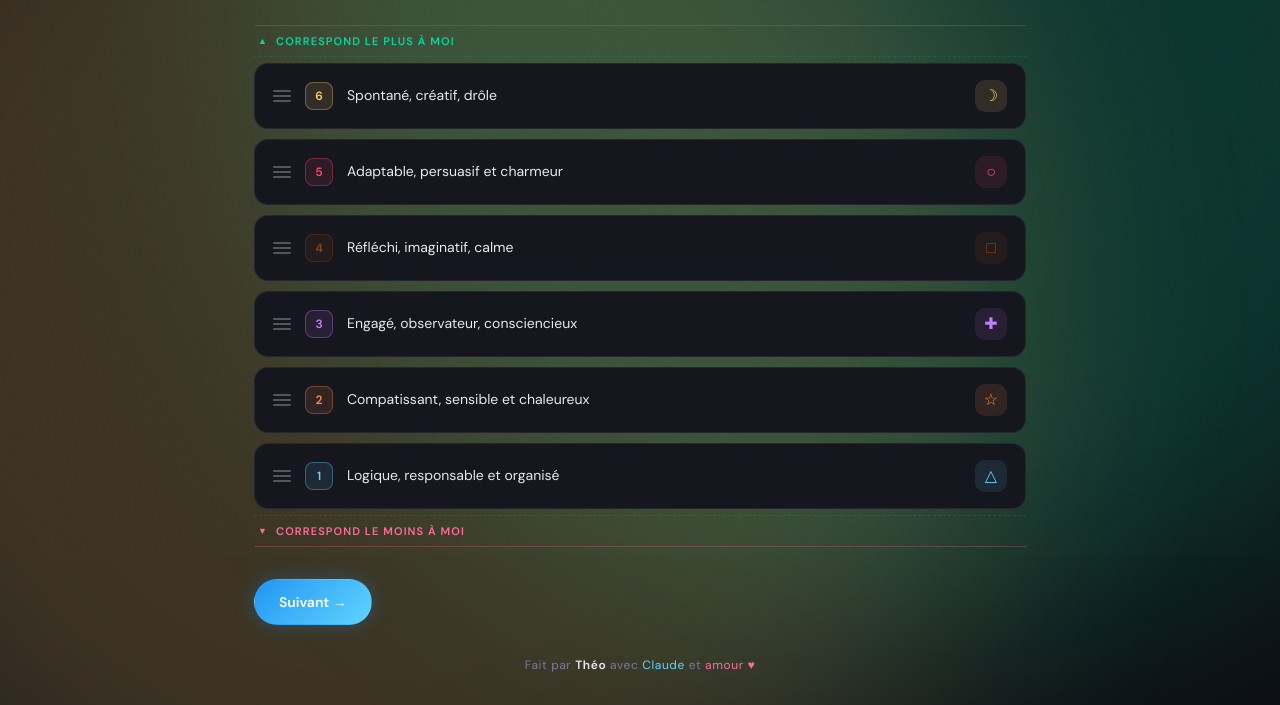
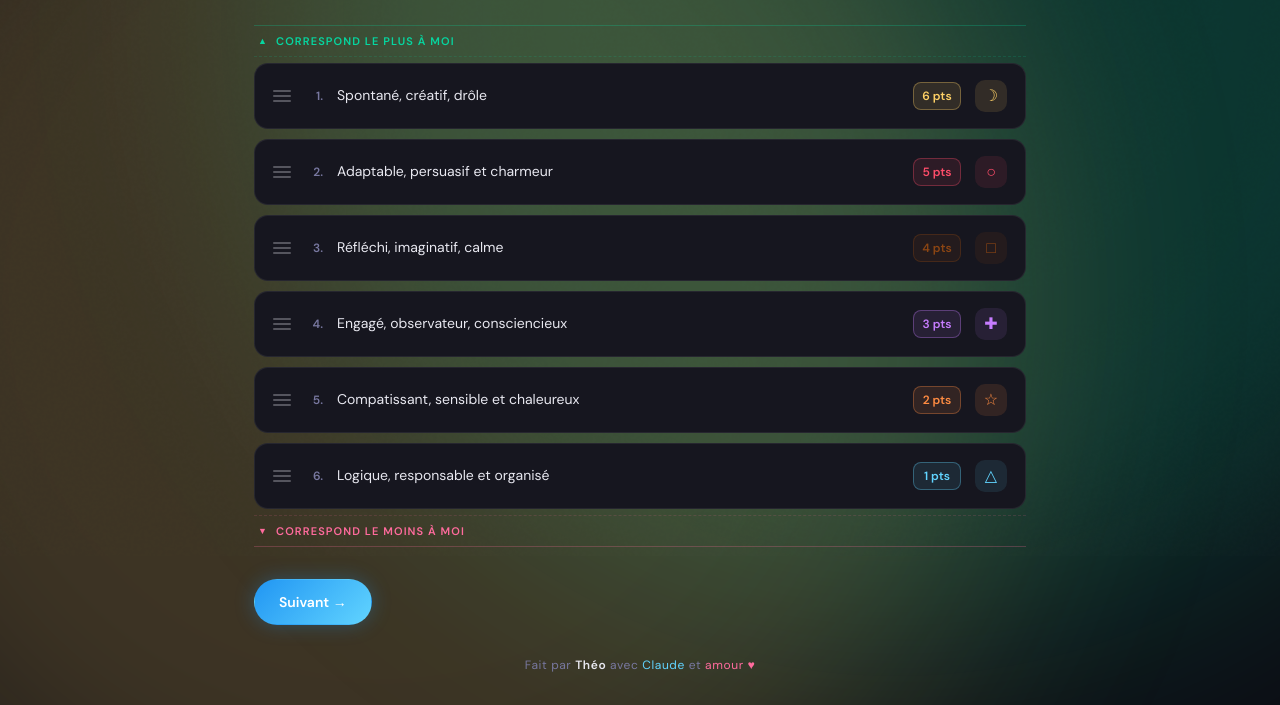
Before and after one commit to theomr1/test-personnalite, a plain HTML site: page index.html in a window 1280 px wide. Both pictures are taken after a click on the button "Commencer le test". Shown: the part 244-949 px from the top of the page. Drawn offline with nearby package versions, Linux system fonts and the light colour scheme.

Commit message:
fix : numéro de lignes sur les réponses nb points sur droite de la ligne

```diff
--- a/index.html
+++ b/index.html
@@ -111,7 +111,8 @@
   .drag-item:hover { background: var(--surface2); border-color: rgba(123,97,255,0.3); box-shadow: 0 4px 20px rgba(0,0,0,0.3); }
   .drag-item.dragging { opacity: 0.4; cursor: grabbing; }
   .drag-item.drag-over { border-color: var(--accent); background: rgba(123,97,255,0.08); transform: scale(1.015); box-shadow: 0 0 0 2px rgba(123,97,255,0.25); }
-  .rank-badge { width: 28px; height: 28px; border-radius: 8px; background: var(--surface2); border: 1px solid var(--border); display: flex; align-items: center; justify-content: center; font-size: 12px; font-weight: 700; color: var(--muted); flex-shrink: 0; transition: background .2s, color .2s; }
+  .line-number { font-size: 12px; font-weight: 600; color: var(--muted); flex-shrink: 0; min-width: 18px; text-align: right; }
+  .rank-badge { width: 48px; height: 28px; border-radius: 8px; background: var(--surface2); border: 1px solid var(--border); display: flex; align-items: center; justify-content: center; font-size: 12px; font-weight: 700; color: var(--muted); flex-shrink: 0; transition: background .2s, color .2s; }
 
   .drag-handle { display: flex; flex-direction: column; gap: 3px; flex-shrink: 0; opacity: 0.3; transition: opacity .15s; }
   .drag-item:hover .drag-handle { opacity: 0.7; }
@@ -515,8 +516,9 @@ function buildDragItem(qi, itemIdx) {
   div.draggable = true;
   div.innerHTML =
     '<div class="drag-handle"><span></span><span></span><span></span></div>' +
+    '<div class="line-number">—.</div>' +
+    '<div class="drag-text">' + item.text + '</div>' +
     '<div class="rank-badge">—</div>' +
-    '<div class="drag-text">' + item.text + '</div>' +
     '<div class="sym-pill" style="background:' + prof.bg + ';color:' + prof.color + '">' + item.sym + '</div>';
   return div;
 }
@@ -531,8 +533,10 @@ function updateRanks(list) {
     const sym = QUESTIONS[qi].items[itemIdx].sym;
     const color = PROFILES[sym].color;
     const bg = PROFILES[sym].bg;
+    const lineNum = item.querySelector('.line-number');
+    if (lineNum) lineNum.textContent = (i + 1) + '.';
     const badge = item.querySelector('.rank-badge');
-    badge.textContent = pts;
+    badge.textContent = pts + ' pts';
     badge.style.color = color;
     badge.style.background = bg;
     badge.style.borderColor = color + '55';
```
